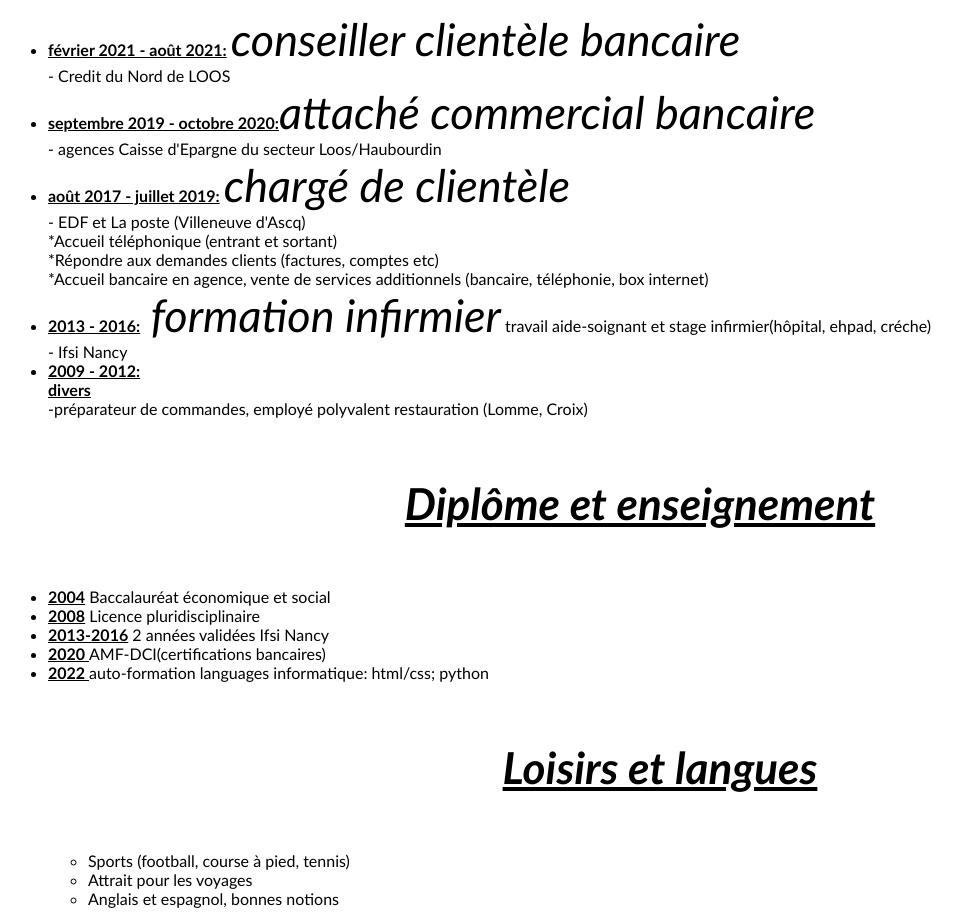
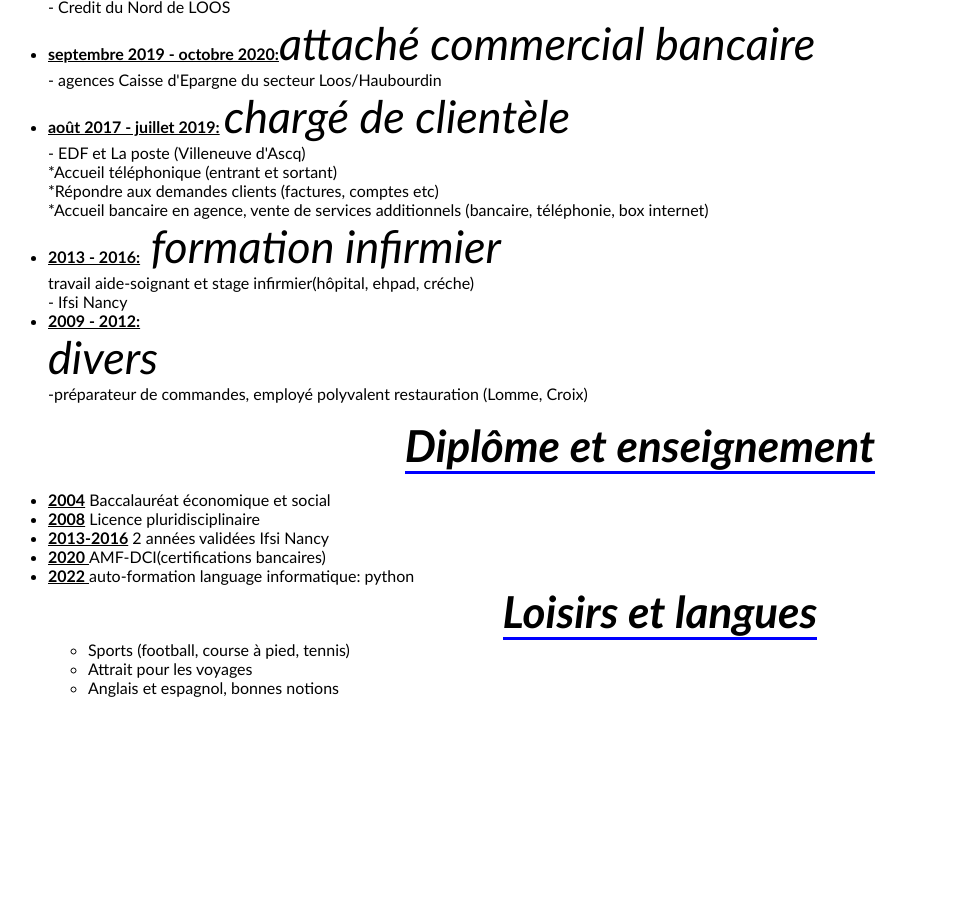
Before and after one commit to Manuwest21/cv-html, a plain HTML site: page index.html in a window 1280 px wide. Shown: the part 977-1901 px from the top of the page, without its empty margins (0-963 px from the left). After the commit the page ends 1690 px from the top, so only its background shows below. Drawn offline with Linux system fonts and the light colour scheme.

Commit message:
first commit

```diff
--- a/custom.css
+++ b/custom.css
@@ -5,6 +5,8 @@ body{ font-family:'Gill Sans', sans-serif;
 
 
 }
+
+
 
 
 
@@ -39,7 +41,8 @@ h1{
 }
 
 em{ font-size: 45px;
-    color rgb(17, 51, 41);
+    color green
+    text-align: center;
 
 
 }
@@ -69,6 +72,24 @@ h2, h3, h4{
 h5,h6 {
     color:rgb(63, 21, 80);
     font-size: 30px;
+}
+
+h3,h4 {
+    border-bottom: 3px solid blue;
+    display: block;h3,h4
+        border-bottom: 1px solid blue;
+        display: block;
+        margin: 0 auto;
+        width: min-content;
+        white-space: nowrap;
+        text-decoration: none;
+
+
+    margin: 0 auto;
+    width: min-content;
+    white-space: nowrap;
+    text-decoration: none;
+
 }
 
 h6 {
--- a/index.html
+++ b/index.html
@@ -52,9 +52,9 @@
              *Accueil téléphonique (entrant et sortant)<br/>
              *Répondre aux demandes clients (factures, comptes etc)<br/>
              *Accueil bancaire en agence, vente de services additionnels (bancaire, téléphonie, box internet)<br/>
-        <li><strong>2013 - 2016:</strong><em> formation infirmier</em> travail aide-soignant et stage infirmier(hôpital, ehpad, créche) </li>
+        <li><strong>2013 - 2016:</strong><em> formation infirmier</em><br/> travail aide-soignant et stage infirmier(hôpital, ehpad, créche) </li>
             - Ifsi Nancy
-        <li><strong> 2009 - 2012: </strong> </li> <strong>divers </strong> <br/>
+        <li><strong> 2009 - 2012: </strong> </li> <em>divers </em> <br/>
              -préparateur de commandes, employé polyvalent restauration (Lomme, Croix)
     </ul>
     <h4> Diplôme et enseignement</h4>
@@ -63,7 +63,7 @@
          <li><strong>2008</strong> Licence pluridisciplinaire</li>
          <li><strong>2013-2016</strong> 2 années validées Ifsi Nancy</li>
          <li><strong> 2020 </strong> AMF-DCI(certifications bancaires)</li>
-         <li><strong> 2022 </strong> auto-formation languages informatique: html/css; python </li>
+         <li><strong> 2022 </strong> auto-formation language informatique: python </li>
     <div class="hobbies">
     <h4> Loisirs et langues</h4>
     <ul>
```
